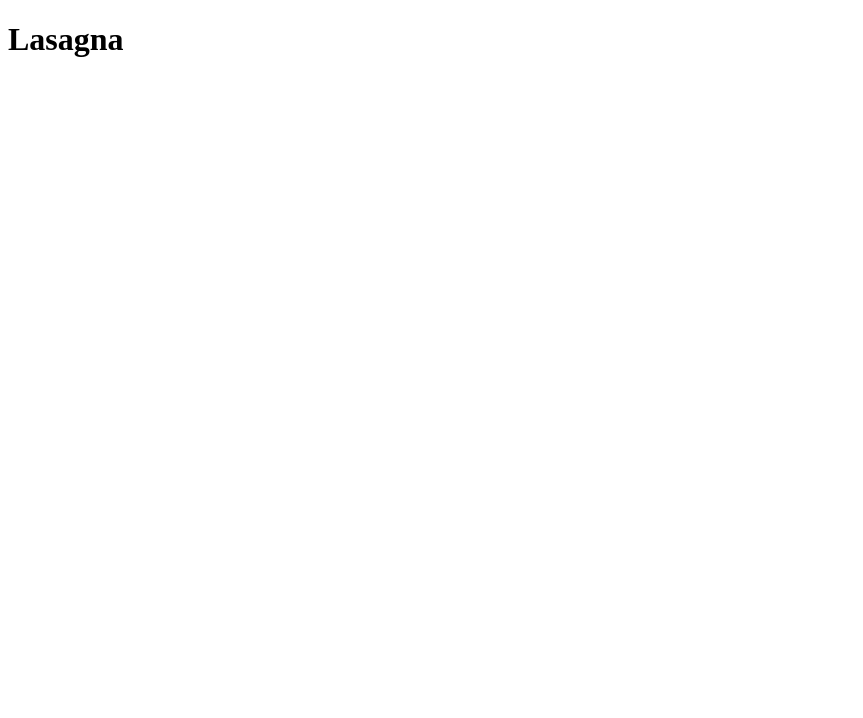
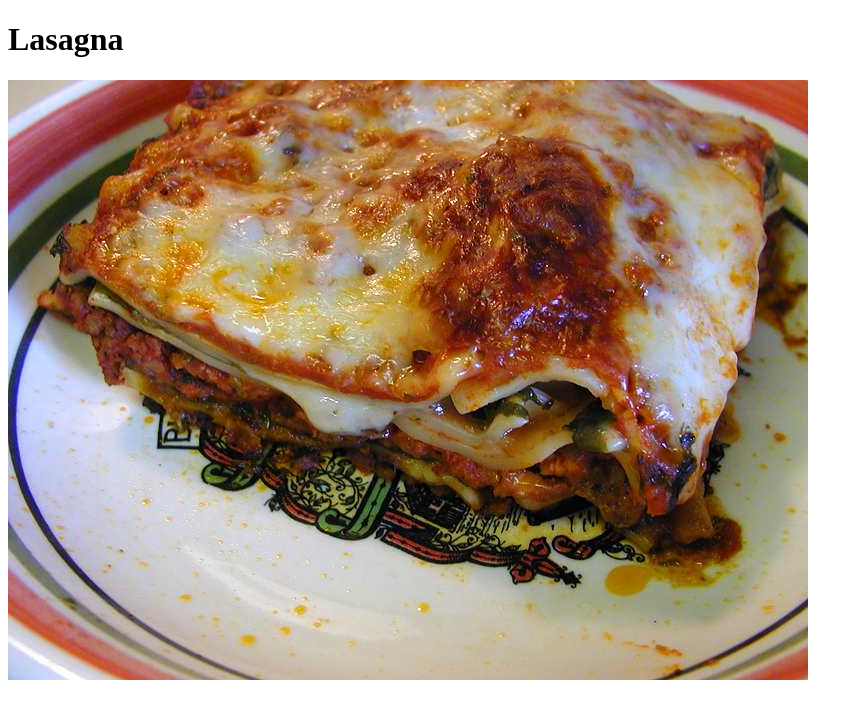
Before and after one commit to Gadzooks1123/odin-recipes, a plain HTML site: page recipes/lasagna.html in a window 1280 px wide. Shown: the whole page, without its empty margins (0-863 px from the left). Drawn offline with Linux system fonts and the light colour scheme.

Commit message:
Feat: Added image and text

```diff
--- a/recipes/lasagna.html
+++ b/recipes/lasagna.html
@@ -9,6 +9,7 @@
 
     <body>
         <h1>Lasagna</h1>
+        <img src="../images/lasagna.jpg" alt="Lasagna Pic">
     </body>
 
 </html>
```
Also changed, not shown: index.html (+1 -0 lines), images/lasagna.jpg (added).
